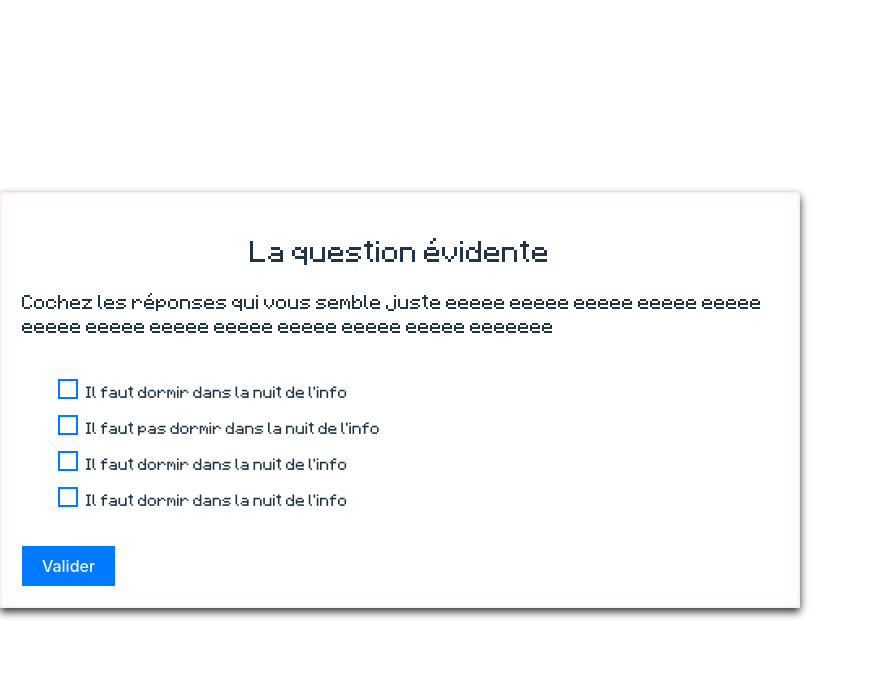
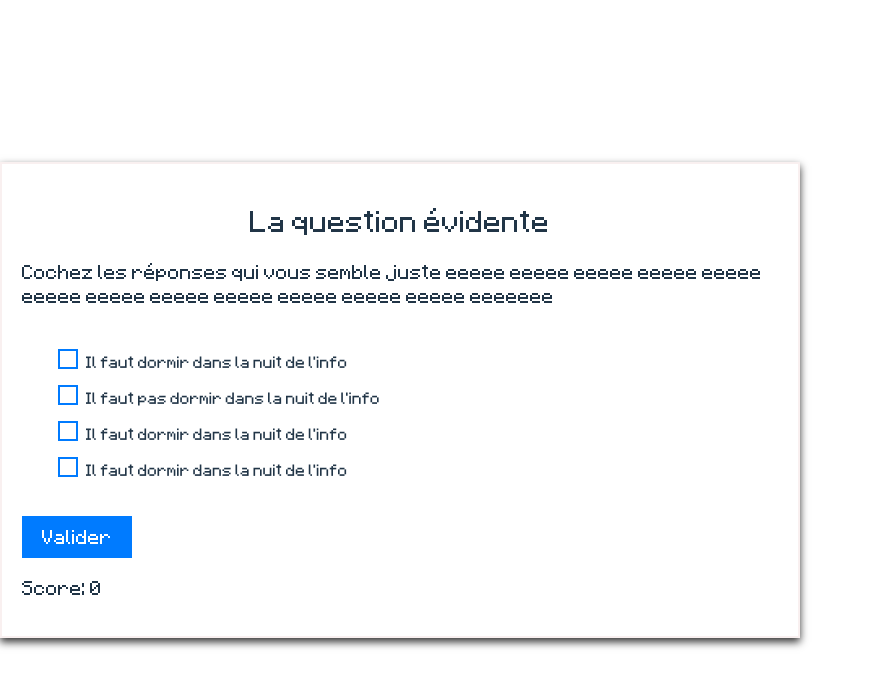
Before and after one commit to Byxis/NuitInfo24-25, a React (Vite) app: page / in a window 1280 px wide. Shown: the top 686 px of the page, without its empty margins (0-869 px from the left). Built offline with nearby package versions, Linux system fonts and the light colour scheme.

Commit message:
feat: lock des boutons et calcul du scord

```diff
--- a/src/components/Quiz/Quiz.css
+++ b/src/components/Quiz/Quiz.css
@@ -53,6 +53,8 @@ input[type="checkbox"]:hover {
 
 input[type="checkbox"]:disabled {
     cursor: not-allowed;
+    background: #111213;
+    border-color: #0e0e0f;
 }
 
 .quiz-container {
@@ -72,6 +74,7 @@ input[type="checkbox"]:disabled {
     font-size: 16px;
     cursor: pointer;
     transition: background-color 0.3s, transform 0.2s;
+    font-family: 'MinecraftRegular', sans-serif;
   }
 
   .submit-button:hover {
@@ -86,4 +89,5 @@ input[type="checkbox"]:disabled {
 
   .submit-button:disabled {
     cursor: not-allowed;
+    background-color: #0e0e0f;
   }
--- a/src/components/Quiz/Quiz.tsx
+++ b/src/components/Quiz/Quiz.tsx
@@ -1,27 +1,51 @@
 import './Quiz.css';
+import React, { useRef, useState } from 'react';
 import QuizInterface from './Interface/QuizInterface.tsx'
 
 function Quiz(quizInterface : QuizInterface)
 {
-    const questions = quizInterface.questions.map((question) => {
-        return  <label >
-                    <input type="checkbox"/>
-                    {question.texte}
-                </label>
-    });
+    const checkboxRefs = useRef<Array<HTMLInputElement | null>>([]);
+    const [score, setScore] = useState(0);
+    const [isButtonDisabled, setIsButtonDisabled] = useState(false);
+    const answers = quizInterface.questions.map((answer, index) => (
+        <li key={index}>
+        <label>
+            <input
+            type="checkbox"
+            ref={(el) => (checkboxRefs.current[index] = el)}
+            />
+            {answer.texte}
+        </label>
+        </li>
+    ));
 
     const clickHandler = () => {
-        console.log('click');
-    }
+    let newScore = 1;
+        checkboxRefs.current.forEach((checkbox, index) => {
+        if (checkbox) {
+            checkbox.disabled = true;
+            if((quizInterface.questions[index].isValid && !checkbox.checked) || !quizInterface.questions[index].isValid && checkbox.checked)
+                newScore -= 2/quizInterface.questions.length;
+        }
+        setIsButtonDisabled(true);
+    });
+    if(newScore < 0) newScore = 0;
+    setScore(newScore);
+    };
 
     return (
         <div className="quiz-container">
             <h2>{quizInterface.title}</h2>
             <p>{quizInterface.desc}</p>
-            <ul className='no-bullets'>
-                {questions}
+            <ul className="no-bullets">
+                {answers}
             </ul>
-            <button onClick={clickHandler} className='submit-button'>Valider</button>
+            <button onClick={clickHandler}
+                className="submit-button"
+                disabled={isButtonDisabled}>
+                    Valider
+            </button>
+            <p>Score: {score}</p>
         </div>
     );
 }
```
